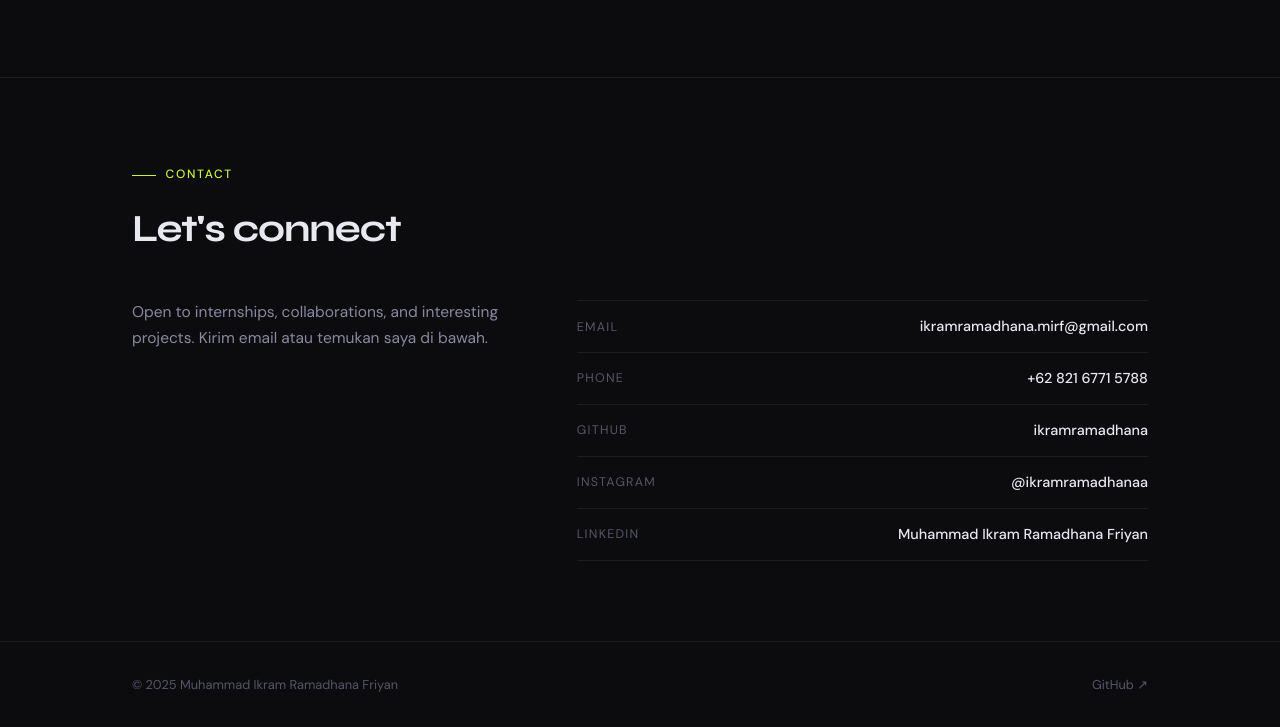
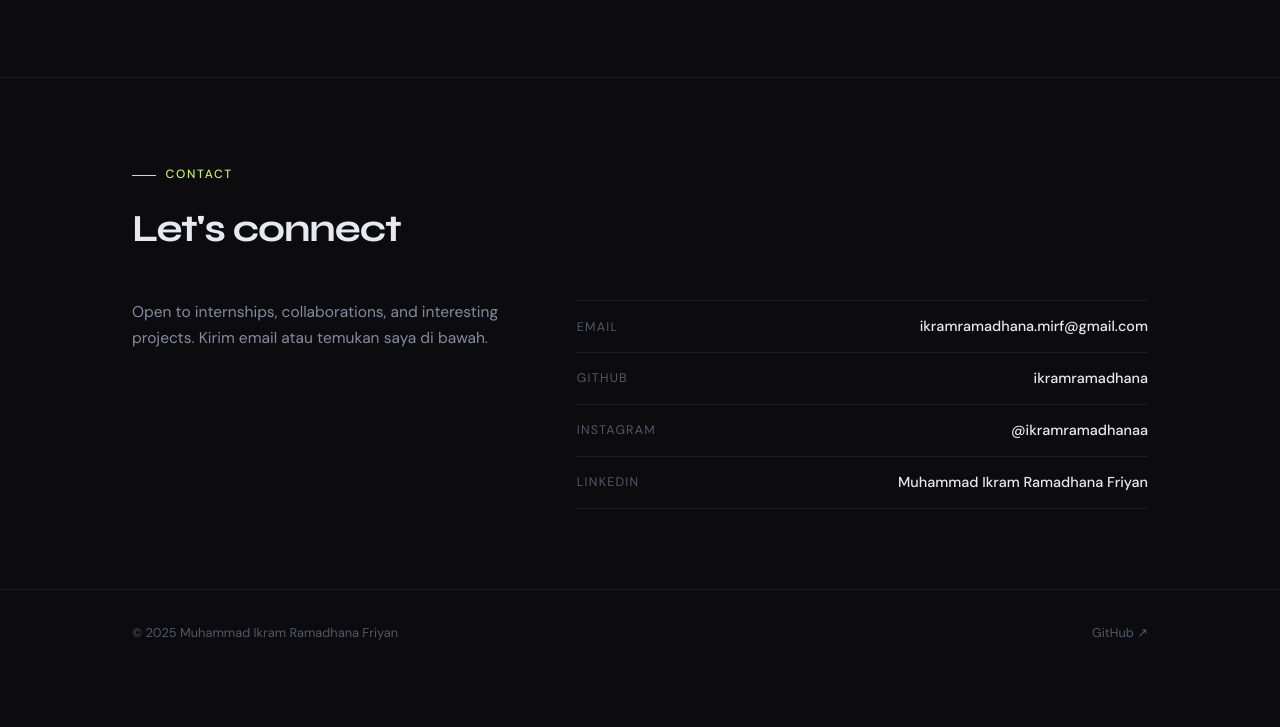
Before and after one commit to ikramramadhana/portofolio-ikramramadhana, a website: page public/index.html in a window 1280 px wide. Shown: the part 8096-8823 px from the top of the page. After the commit the page ends 8771 px from the top, so only its background shows below. Drawn offline with Linux system fonts and the light colour scheme.

Commit message:
Update Selected Project

```diff
--- a/public/index.html
+++ b/public/index.html
@@ -611,7 +611,6 @@
       <p class="contact-lead">Open to internships, collaborations, and interesting projects. Kirim email atau temukan saya di bawah.</p>
       <div>
         <div class="contact-row"><span class="contact-lbl">Email</span><a href="mailto:ikramramadhana.mirf@gmail.com" class="contact-val">ikramramadhana.mirf@gmail.com</a></div>
-        <div class="contact-row"><span class="contact-lbl">Phone</span><a href="tel:+6282167715788" class="contact-val">+62 821 6771 5788</a></div>
         <div class="contact-row"><span class="contact-lbl">GitHub</span><a href="https://github.com/ikramramadhana" target="_blank" class="contact-val">ikramramadhana</a></div>
         <div class="contact-row"><span class="contact-lbl">Instagram</span><a href="https://www.instagram.com/ikramramadhanaa/" target="_blank" class="contact-val">@ikramramadhanaa</a></div>
         <div class="contact-row"><span class="contact-lbl">LinkedIn</span><a href="https://www.linkedin.com/in/muhammad-ikram-ramadhana-friyan-08bb80302/" target="_blank" class="contact-val">Muhammad Ikram Ramadhana Friyan</a></div>
```
